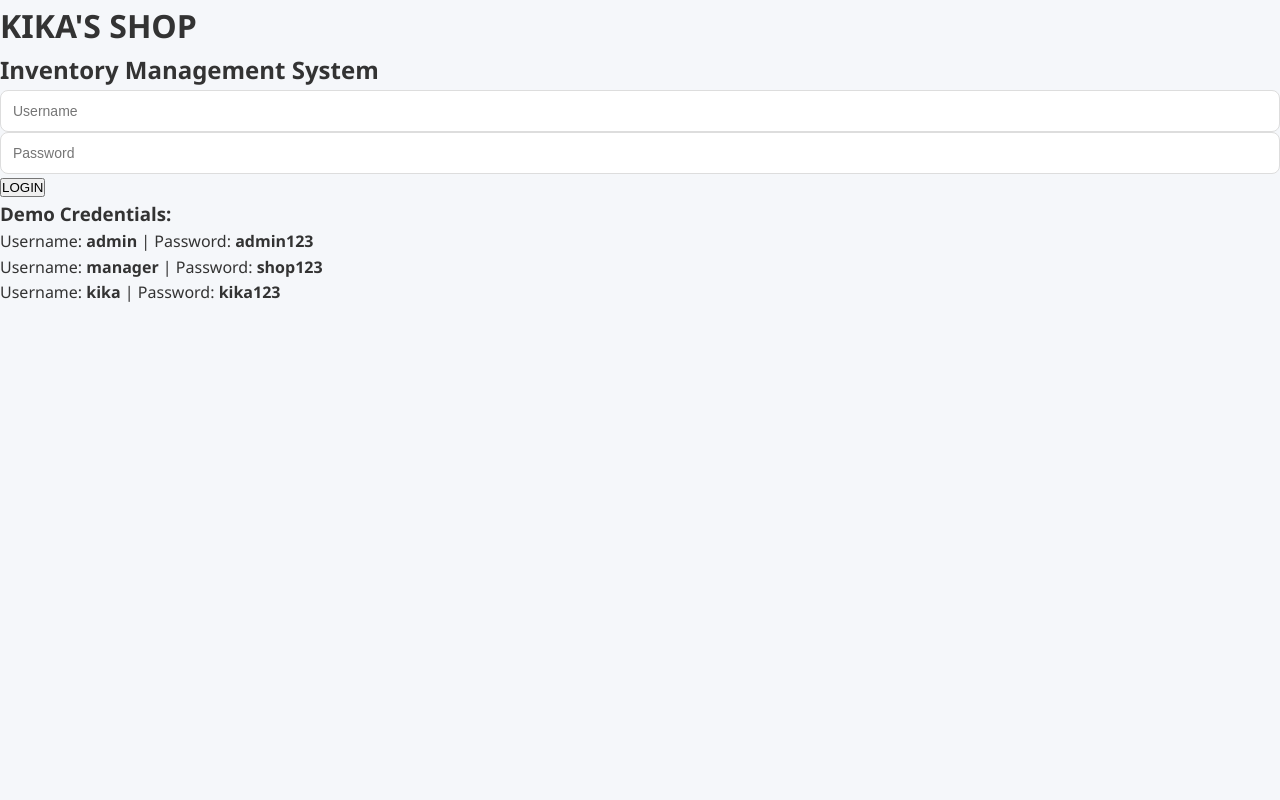
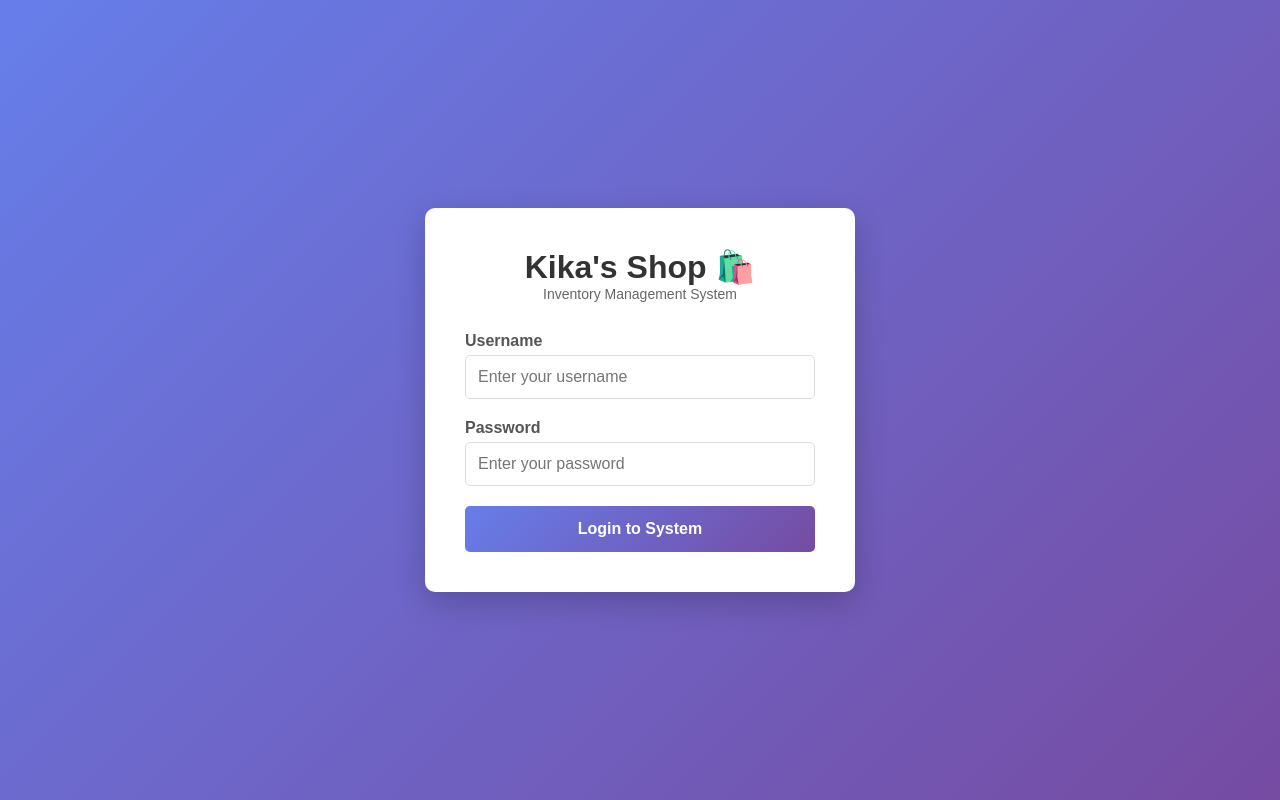
Before and after one commit to mwasi01/kikas-shop, a Flask app: template web_app/templates/login.html in a window 1280 px wide. Run offline with Flask 3, Linux system fonts and the light colour scheme; the template is opened without the code that fills it, so the values that code supplies are empty.

Commit message:
Revamp login page layout and styles
Updated the login page with new styles and structure.

```diff
--- a/web_app/templates/login.html
+++ b/web_app/templates/login.html
@@ -1,41 +1,201 @@
-<!-- templates/login.html -->
+<!-- web_app/templates/login.html -->
 <!DOCTYPE html>
 <html lang="en">
 <head>
     <meta charset="UTF-8">
     <meta name="viewport" content="width=device-width, initial-scale=1.0">
-    <title>Login - Kika's Shop Inventory</title>
-    <link rel="stylesheet" href="{{ url_for('static', filename='style.css') }}">
+    <title>Kika's Shop - Login</title>
+    <style>
+        body {
+            font-family: Arial, sans-serif;
+            background: linear-gradient(135deg, #667eea 0%, #764ba2 100%);
+            height: 100vh;
+            display: flex;
+            justify-content: center;
+            align-items: center;
+            margin: 0;
+        }
+
+        .login-container {
+            background: white;
+            padding: 40px;
+            border-radius: 10px;
+            box-shadow: 0 10px 30px rgba(0,0,0,0.2);
+            width: 350px;
+        }
+
+        .logo {
+            text-align: center;
+            margin-bottom: 30px;
+        }
+
+        .logo h1 {
+            color: #333;
+            margin: 0;
+        }
+
+        .logo .subtitle {
+            color: #666;
+            font-size: 14px;
+        }
+
+        .form-group {
+            margin-bottom: 20px;
+        }
+
+        label {
+            display: block;
+            margin-bottom: 5px;
+            color: #555;
+            font-weight: bold;
+        }
+
+        input {
+            width: 100%;
+            padding: 12px;
+            border: 1px solid #ddd;
+            border-radius: 5px;
+            font-size: 16px;
+            box-sizing: border-box;
+        }
+
+        input:focus {
+            outline: none;
+            border-color: #667eea;
+            box-shadow: 0 0 0 2px rgba(102, 126, 234, 0.2);
+        }
+
+        .btn-login {
+            background: linear-gradient(135deg, #667eea 0%, #764ba2 100%);
+            color: white;
+            border: none;
+            padding: 14px;
+            width: 100%;
+            border-radius: 5px;
+            font-size: 16px;
+            font-weight: bold;
+            cursor: pointer;
+            transition: transform 0.2s;
+        }
+
+        .btn-login:hover {
+            transform: translateY(-2px);
+        }
+
+        .btn-login:active {
+            transform: translateY(0);
+        }
+
+        .alert {
+            padding: 10px;
+            border-radius: 5px;
+            margin-bottom: 20px;
+            display: none;
+        }
+
+        .alert-error {
+            background-color: #fee;
+            border: 1px solid #fcc;
+            color: #c00;
+        }
+
+        .alert-success {
+            background-color: #efe;
+            border: 1px solid #cfc;
+            color: #0a0;
+        }
+
+        .role-badge {
+            display: inline-block;
+            padding: 2px 8px;
+            border-radius: 12px;
+            font-size: 12px;
+            font-weight: bold;
+            margin-left: 10px;
+        }
+
+        .admin-badge {
+            background-color: #dc3545;
+            color: white;
+        }
+
+        .owner-badge {
+            background-color: #28a745;
+            color: white;
+        }
+
+        .worker-badge {
+            background-color: #17a2b8;
+            color: white;
+        }
+
+        .instructions {
+            background-color: #f8f9fa;
+            border-left: 4px solid #667eea;
+            padding: 15px;
+            margin: 20px 0;
+            font-size: 14px;
+            color: #666;
+        }
+    </style>
 </head>
 <body>
     <div class="login-container">
-        <div class="login-box">
-            <h1>KIKA'S SHOP</h1>
-            <h2>Inventory Management System</h2>
+        <div class="logo">
+            <h1>Kika's Shop 🛍️</h1>
+            <div class="subtitle">Inventory Management System</div>
+        </div>
 
-            <form method="POST" action="/login">
-                <div class="form-group">
-                    <input type="text" name="username" placeholder="Username" required>
-                </div>
-                <div class="form-group">
-                    <input type="password" name="password" placeholder="Password" required>
-                </div>
-                <button type="submit" class="btn-login">LOGIN</button>
+        <div id="alert" class="alert"></div>
 
-                {% if error %}
-                <div class="error-message">
-                    {{ error }}
-                </div>
-                {% endif %}
-            </form>
+        <!-- Setup instructions (only shown first time) -->
+        {% if setup_required %}
+        <div class="instructions">
+            <h3>⚠️ First Time Setup Required</h3>
+            <p>Please set passwords for admin and owner accounts:</p>
+            <ul>
+                <li><b>Admin</b>: Full system control</li>
+                <li><b>Owner (Kika)</b>: View all data and reports</li>
+            </ul>
+            <p>After setup, you can add workers from the admin panel.</p>
+        </div>
+        {% endif %}
 
-            <div class="demo-credentials">
-                <h3>Demo Credentials:</h3>
-                <p>Username: <strong>admin</strong> | Password: <strong>admin123</strong></p>
-                <p>Username: <strong>manager</strong> | Password: <strong>shop123</strong></p>
-                <p>Username: <strong>kika</strong> | Password: <strong>kika123</strong></p>
+        <form id="loginForm" method="POST" action="{{ url_for('login') }}">
+            <div class="form-group">
+                <label for="username">Username</label>
+                <input type="text" id="username" name="username" required
+                       placeholder="Enter your username">
             </div>
-        </div>
+
+            <div class="form-group">
+                <label for="password">Password</label>
+                <input type="password" id="password" name="password" required
+                       placeholder="Enter your password">
+            </div>
+
+            <button type="submit" class="btn-login">
+                {% if setup_required %}Setup Passwords{% else %}Login to System{% endif %}
+            </button>
+        </form>
+
+        <!-- Demo credentials removed for security -->
     </div>
+
+    <script>
+        // Show error message if login failed
+        {% with messages = get_flashed_messages() %}
+            {% if messages %}
+                document.getElementById('alert').textContent = "{{ messages[0] }}";
+                document.getElementById('alert').className = 'alert alert-error';
+                document.getElementById('alert').style.display = 'block';
+            {% endif %}
+        {% endwith %}
+
+        // Prevent form resubmission on refresh
+        if (window.history.replaceState) {
+            window.history.replaceState(null, null, window.location.href);
+        }
+    </script>
 </body>
 </html>
```
